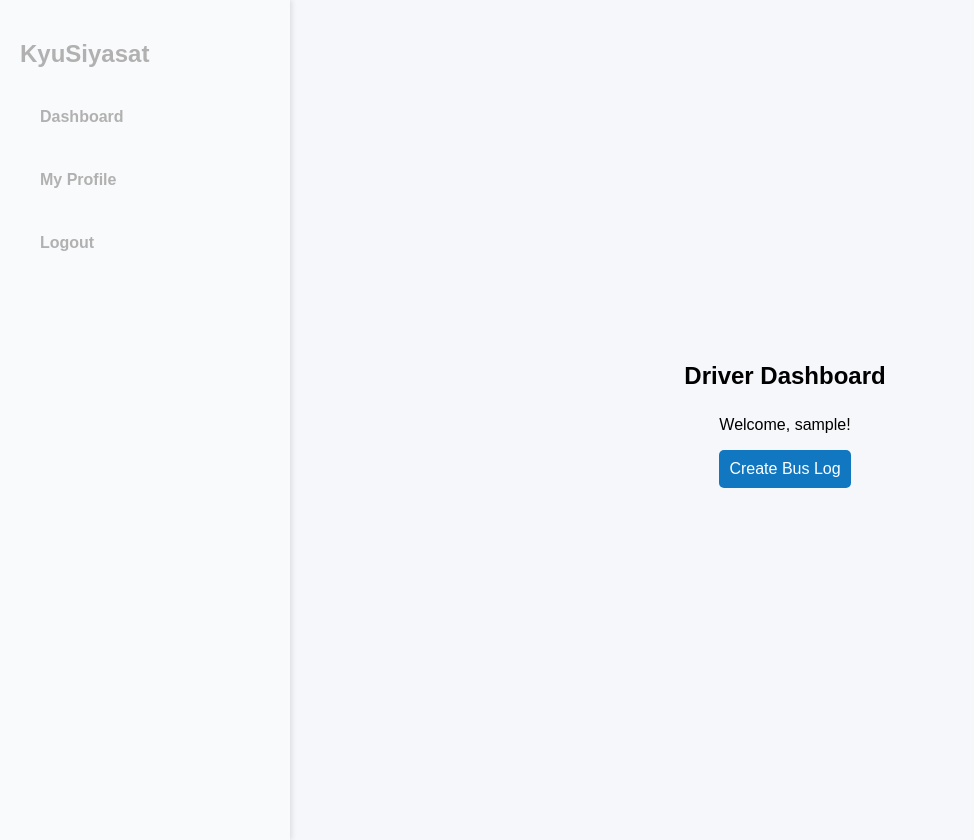
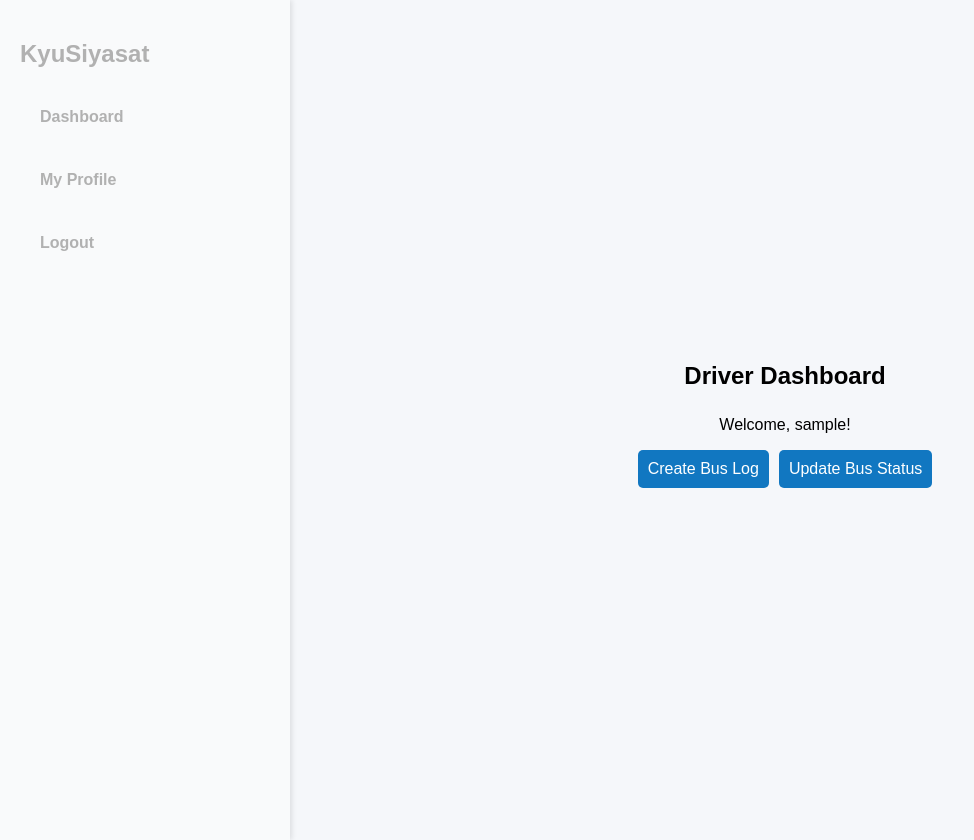
Before and after one commit to jdcnnry/kyuSiyasat, a Django app: page /driver/dashboard/ in a window 1280 px wide. Shown: the whole page, without its empty margins (0-974 px from the left). Run offline with Django 5.2, Linux system fonts and the light colour scheme; the visitor is signed in with stand-in values (Sample User, id 1).

Commit message:
[Joseph] added back .first() in update_bus_status

```diff
--- a/kyusiyasat/driver_dashboard/views.py
+++ b/kyusiyasat/driver_dashboard/views.py
@@ -24,7 +24,7 @@ def create_bus_log(request):
 
 @login_required
 def update_bus_status(request):
-    bus = Bus.objects.filter(bus_plate=request.user.profile.bus.bus_plate)
+    bus = Bus.objects.filter(bus_plate=request.user.profile.bus.bus_plate).first()
 
     if not bus:
         print("No bus assigned to your account.")
--- a/kyusiyasat/templates/driver_dashboard/driver_dashboard.html
+++ b/kyusiyasat/templates/driver_dashboard/driver_dashboard.html
@@ -5,13 +5,12 @@
 <p>Welcome, {{ user.username }}!</p>
 
 <div class="button-container">
-    <a href="{% url 'create_bus_log' %}">
-        <button>Create Bus Log</button>
-    </a>
-    <!-- TO DO -->
-    <!-- <a href="{% url 'update_bus_status' %}">
-        <button style="visibility: hidden;">Update Bus Status</button>
-    </a> -->
+  <a href="{% url 'create_bus_log' %}">
+    <button>Create Bus Log</button>
+  </a>
+  <a href="{% url 'update_bus_status' %}">
+    <button>Update Bus Status</button>
+  </a>
 </div>
 
 
```
Also changed, not shown: kyusiyasat/templates/driver_dashboard/create_bus_log.html (+4 -5 lines), kyusiyasat/templates/driver_dashboard/update_bus_status.html (+10 -8 lines).
